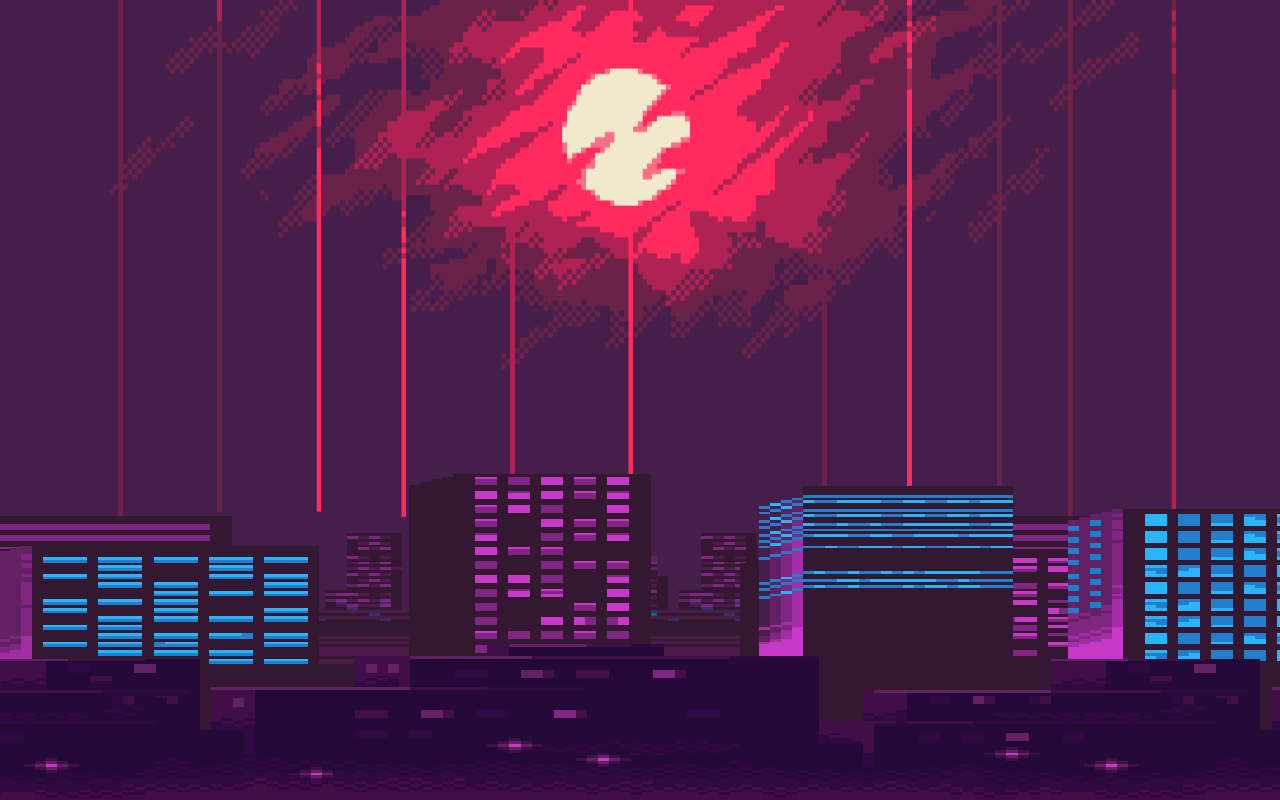
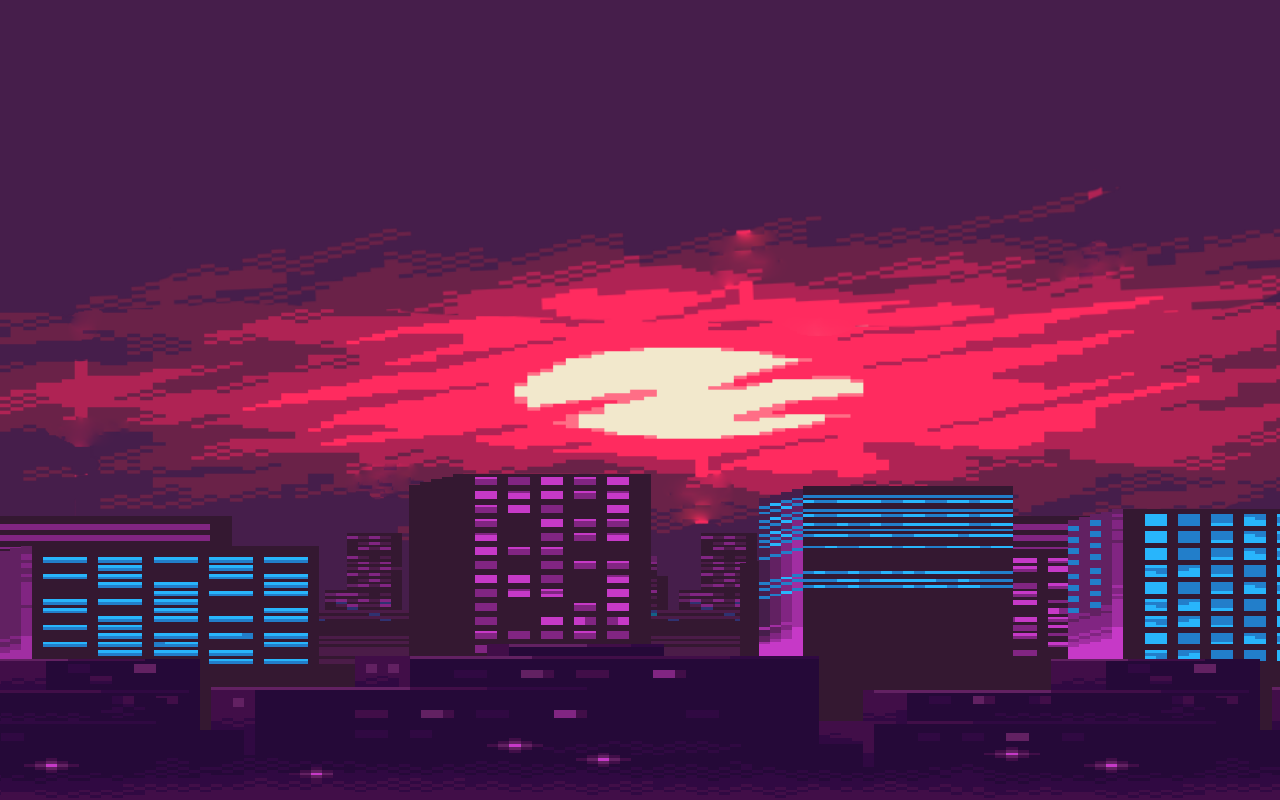
Before and after one commit to Diimsch/diimsch.github.io, a React (Create React App) app: page / in a window 1280 px wide. Built offline with nearby package versions, Linux system fonts and the light colour scheme.

Commit message:
fix some stuff for smaller devices

```diff
--- a/src/App.css
+++ b/src/App.css
@@ -4,17 +4,12 @@
 
 html,
 body {
-
+  background-color: #461e4b;
 }
 
-.background {
-  display: flex;
-  justify-content: center;
-}
 
 .background-image {
   height: 100vh;
-  width: 100%;
 }
 
 .parallax {
@@ -64,7 +59,7 @@ body {
 }
 
 .parallax__layer__2 {
-  transform: translateZ(-200px) scale(3);
+  transform: translateZ(-200px) translateY(-500px) scale(3.5);
 }
 
 .parallax__layer__3 {
--- a/src/App.tsx
+++ b/src/App.tsx
@@ -10,10 +10,13 @@ import layer6 from './assets/layer_6.png';
 function App() {
   return (
     <div className='App'>
-      <div className='background'>
+      {/* <div className='background'>
         <img className="background-image" alt='background-image' src={layer0} />
-      </div>
+      </div> */}
       <div className='parallax'>
+        <div className='parallax__layer parallax__layer__2'>
+          <img alt='paralax layer' src={layer0} />
+        </div>
         <div className='parallax__layer parallax__layer__3'>
           <img alt='paralax layer' src={layer1} />
         </div>
```
Also changed, not shown: src/assets/layer_0_export.png.
